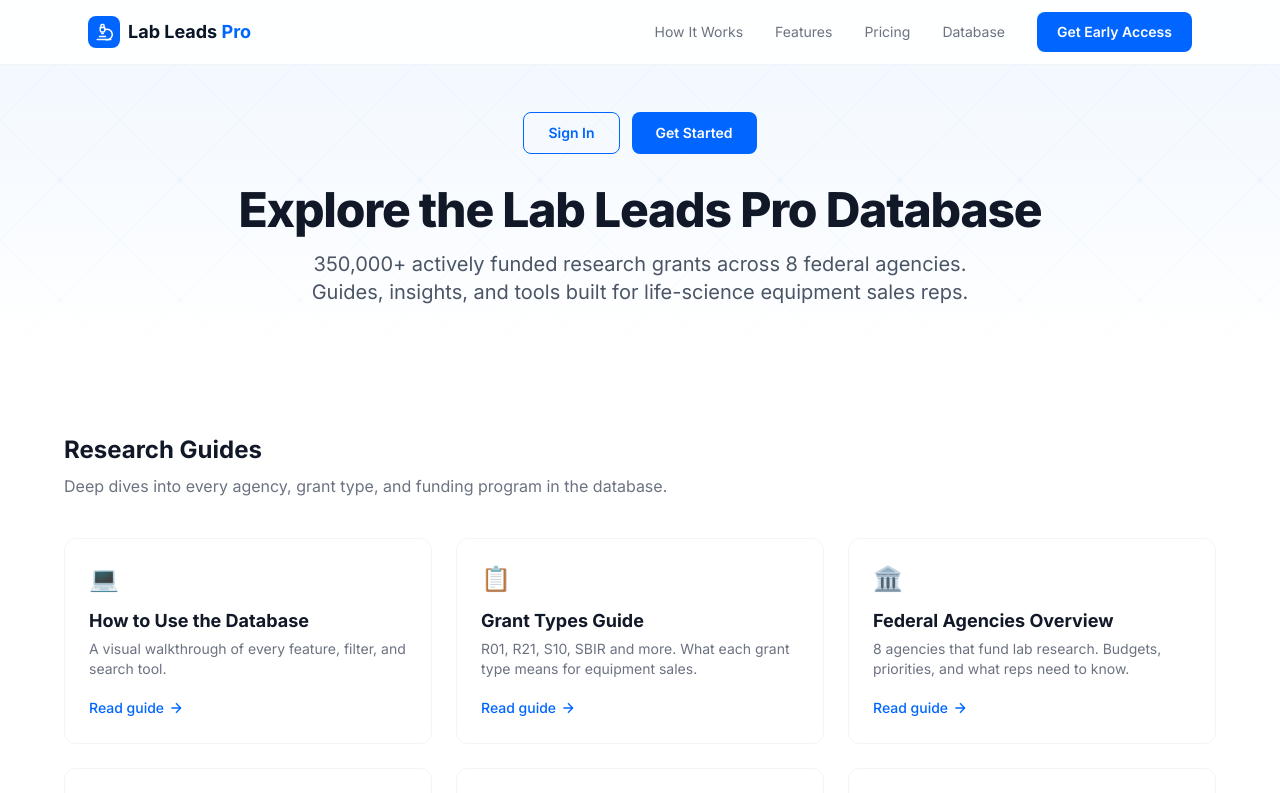
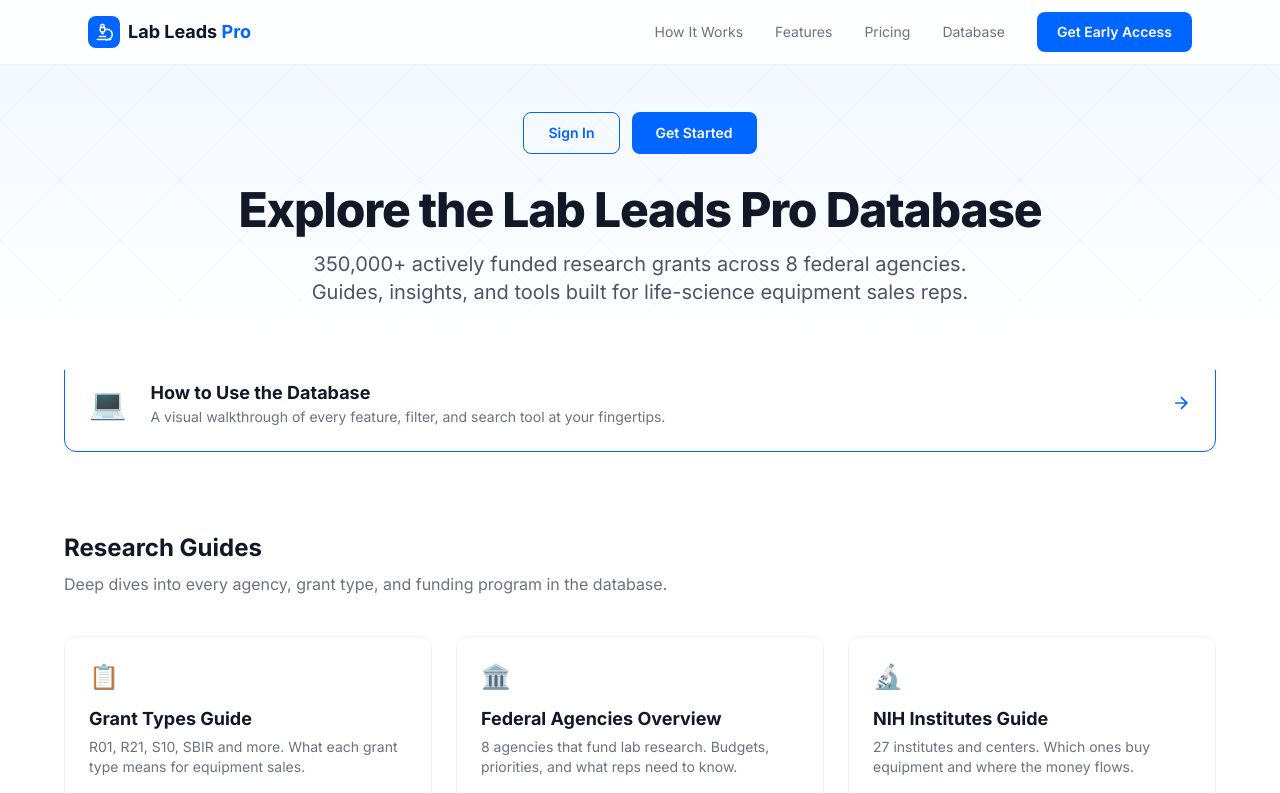
Before and after one commit to lableadmanager-bit/lableadspro-website, a Next.js app: page /database in a window 1280 px wide. Shown: the top 793 px of the page. Built offline with nearby package versions, Linux system fonts and the light colour scheme; no server answers.

Commit message:
Feature How to Use guide as standalone card above Research Guides
Sits directly under the hero, separate from the grid, with brand border

```diff
--- a/src/app/database/page.tsx
+++ b/src/app/database/page.tsx
@@ -23,12 +23,6 @@ export const metadata: Metadata = {
 /* ── guide card data ─────────────────────────────────────── */
 
 const guides = [
-  {
-    emoji: "💻",
-    title: "How to Use the Database",
-    description: "A visual walkthrough of every feature, filter, and search tool.",
-    href: "/database/guides/how-to-use",
-  },
   {
     emoji: "📋",
     title: "Grant Types Guide",
@@ -148,6 +142,35 @@ export default function DatabaseHubPage() {
         </div>
       </section>
 
+      {/* How to Use - Featured */}
+      <section className="px-6 -mt-4 mb-4">
+        <div className="max-w-6xl mx-auto">
+          <Link
+            href="/database/guides/how-to-use"
+            className="group flex items-center gap-6 rounded-xl border border-[var(--color-brand)] bg-white p-6 hover:shadow-lg hover:shadow-blue-500/5 transition-all"
+          >
+            <span className="text-3xl shrink-0">💻</span>
+            <div className="flex-1">
+              <h3 className="text-lg font-bold text-[var(--color-gray-900)] group-hover:text-[var(--color-brand)] transition-colors">
+                How to Use the Database
+              </h3>
+              <p className="text-sm text-[var(--color-gray-500)]">
+                A visual walkthrough of every feature, filter, and search tool at your fingertips.
+              </p>
+            </div>
+            <svg
+              className="w-5 h-5 text-[var(--color-brand)] shrink-0"
+              fill="none"
+              stroke="currentColor"
+              strokeWidth="2"
+              viewBox="0 0 24 24"
+            >
+              <path d="M5 12h14M12 5l7 7-7 7" />
+            </svg>
+          </Link>
+        </div>
+      </section>
+
       {/* Guide Cards Grid */}
       <section className="py-16 px-6">
         <div className="max-w-6xl mx-auto">
```
